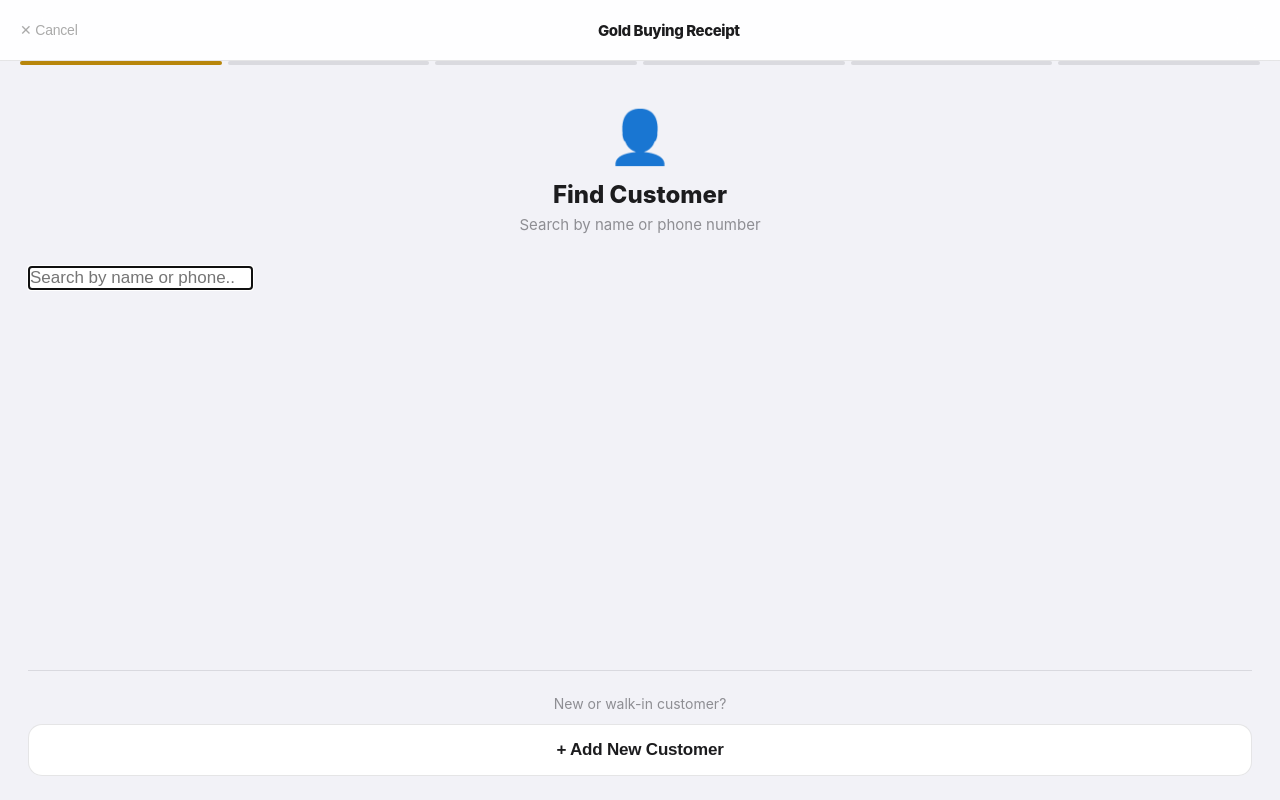
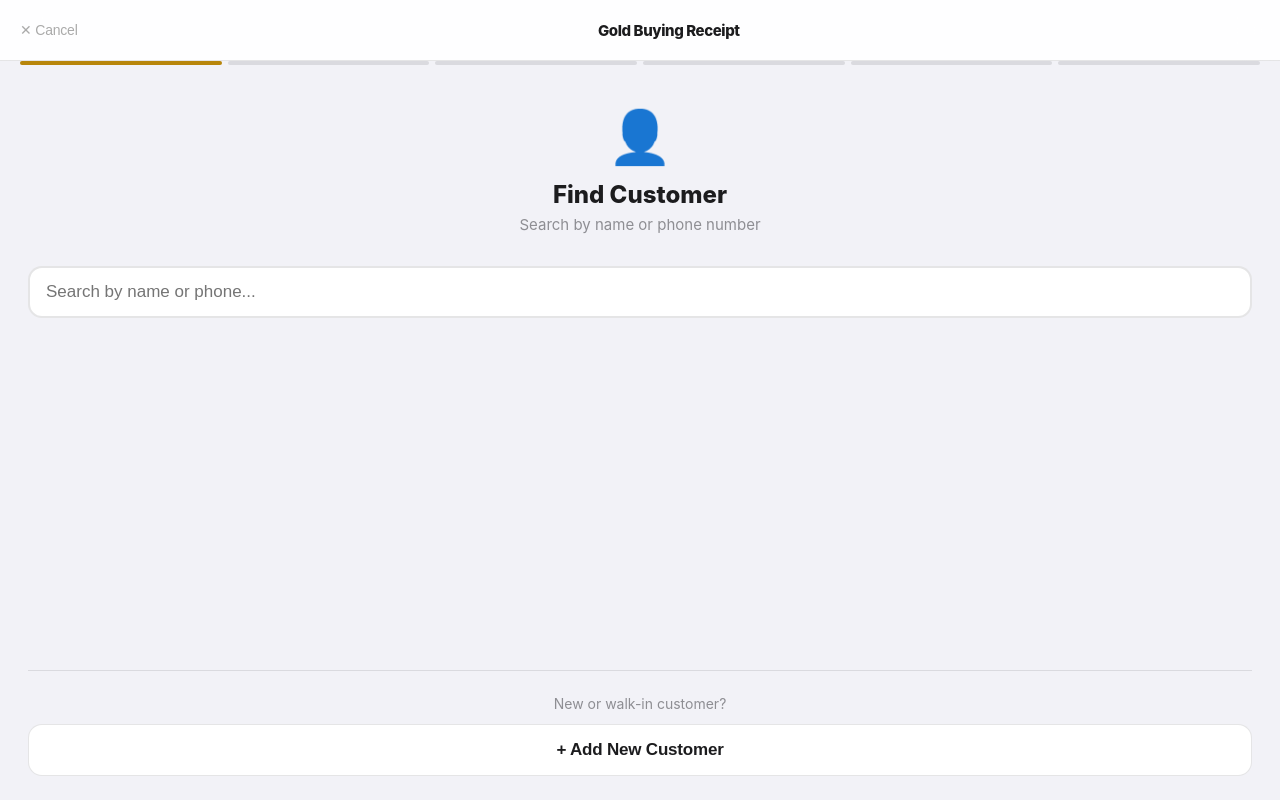
Before and after one commit to Idearigs/GBR-, a React (Vite) app in the folder client/: page /new in a window 1280 px wide. Built offline with nearby package versions, Linux system fonts and the light colour scheme; sample sign-in values are in the browser's storage.

Commit message:
fix: change search input type from search to text to fix styling

```diff
--- a/client/src/pages/NewReceipt.tsx
+++ b/client/src/pages/NewReceipt.tsx
@@ -65,12 +65,12 @@ function StepFindCustomer({ onSelect, onNewCustomer }: {
       ) : (
         <div className="form-group">
           <input
-            type="search"
+            type="text"
             placeholder="Search by name or phone..."
             value={q}
             onChange={e => { setQ(e.target.value); setSelected(null); }}
-            autoFocus
-            style={{ fontSize: 17 }}
+            autoComplete="off"
+            style={{ fontSize: 17, width: '100%', boxSizing: 'border-box' }}
           />
           {searching && <div style={{ fontSize: 13, color: 'var(--grey)', padding: '6px 4px' }}>Searching...</div>}
           {results.length > 0 && (
```
